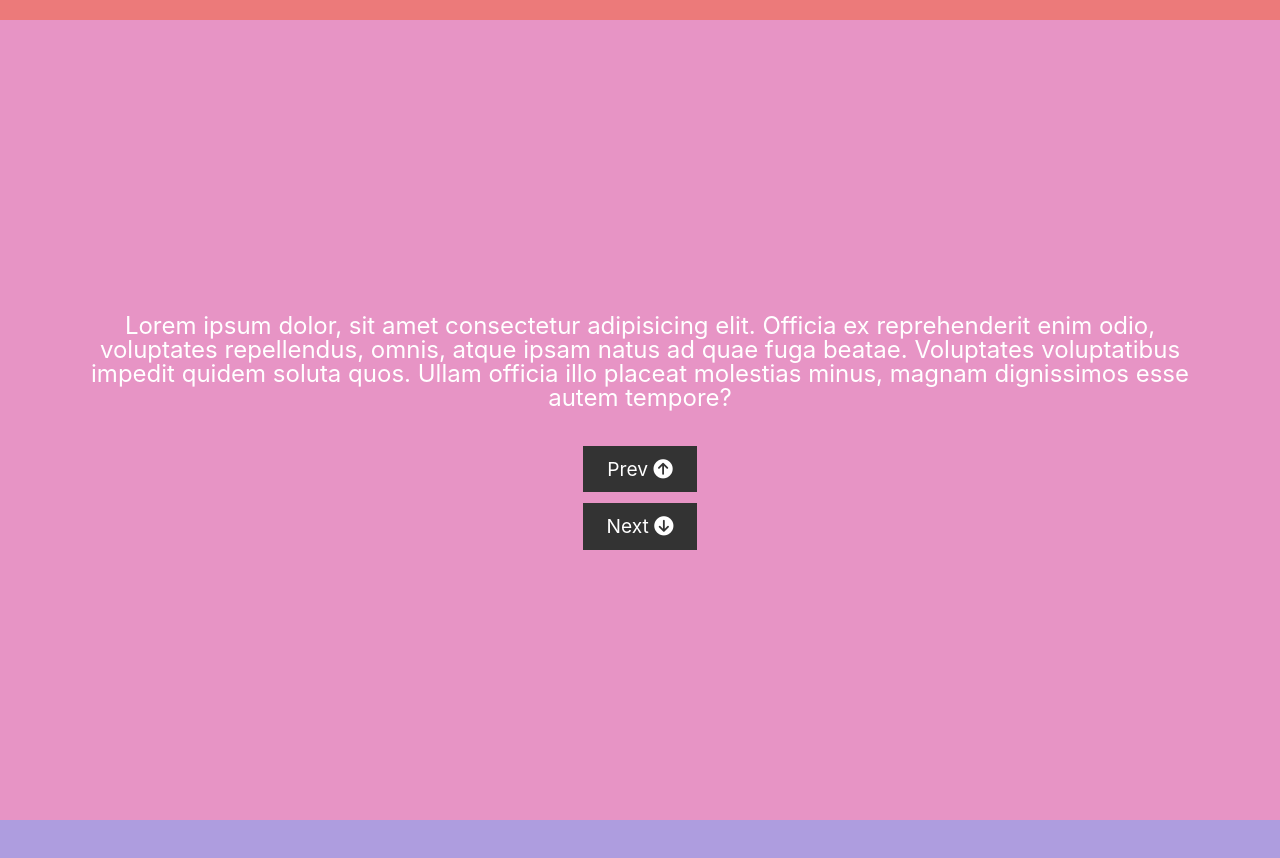
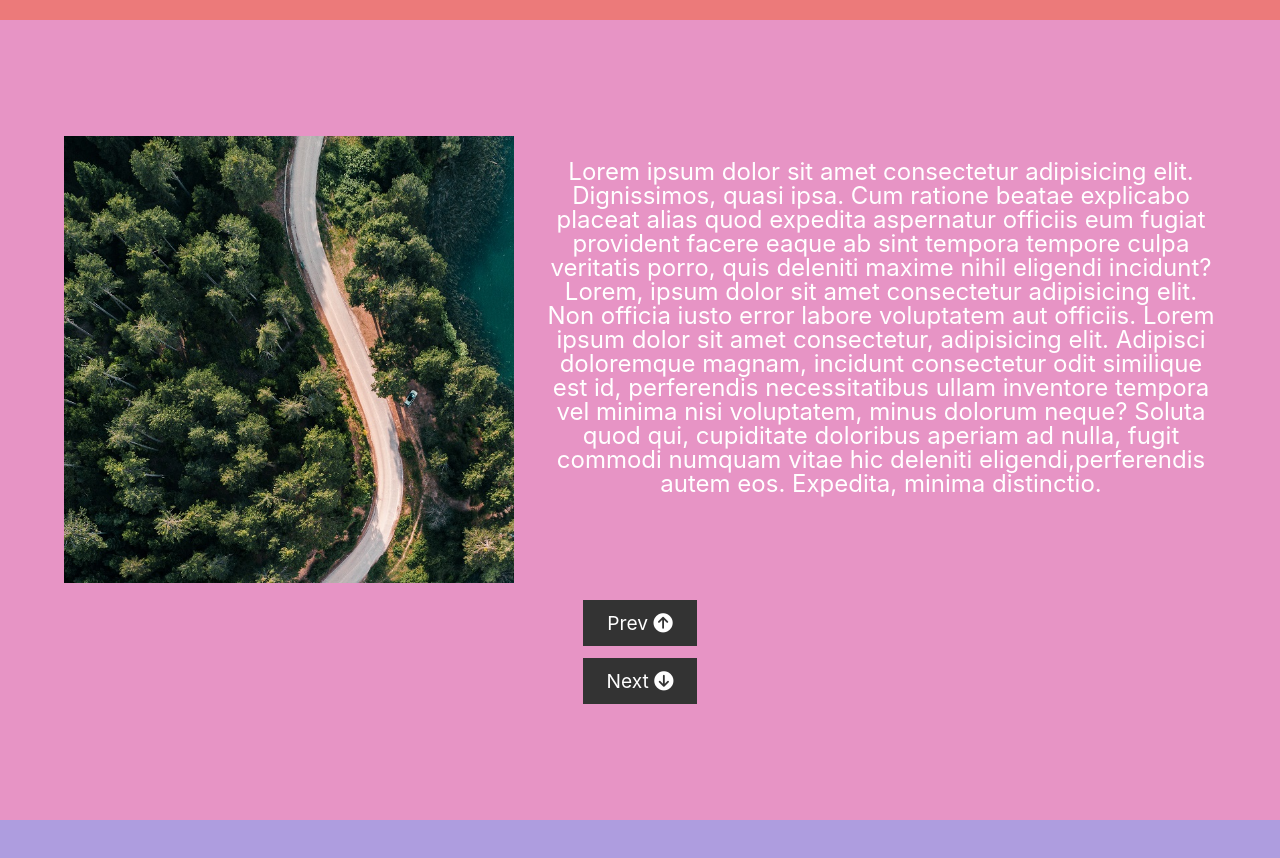
Before and after one commit to Divya-Palanisamy/simple-presentation, a plain HTML site: page index.html in a window 1280 px wide. Shown: the part 1580-2438 px from the top of the page. Drawn offline with nearby package versions, Linux system fonts and the light colour scheme.

Commit message:
image slide added

```diff
--- a/index.html
+++ b/index.html
@@ -29,14 +29,27 @@
         <a href="#slide-3" class="btn">Next <i class="fas fa-arrow-circle-down"></i></a>
     </section>
     <section id="slide-3" class="page">
-        <div>
-            <p>Lorem ipsum dolor, sit amet consectetur adipisicing elit. Officia
-                ex reprehenderit enim odio, voluptates repellendus, omnis, atque
-                ipsam natus ad quae fuga beatae. Voluptates voluptatibus impedit
-                quidem soluta quos. Ullam officia illo placeat molestias
-                minus, magnam dignissimos esse autem tempore?
-            </p>
+        <div class="split">
+            <div>
+                <img class="image" src="image.jpg" alt="image">
+            </div>
+            <div>
+                <p>Lorem ipsum dolor sit amet consectetur adipisicing elit. Dignissimos,
+                    quasi ipsa. Cum ratione beatae explicabo placeat alias quod expedita
+                    aspernatur officiis eum fugiat provident facere eaque ab sint tempora
+                    tempore culpa veritatis porro, quis deleniti maxime nihil eligendi incidunt?
+                    Lorem, ipsum dolor sit amet consectetur adipisicing elit. Non officia iusto
+                    error labore voluptatem aut officiis. Lorem ipsum dolor sit amet consectetur,
+                    adipisicing elit. Adipisci doloremque magnam, incidunt consectetur odit
+                    similique est id, perferendis necessitatibus ullam inventore tempora
+                    vel minima nisi voluptatem, minus dolorum neque? Soluta quod qui,
+                    cupiditate doloribus aperiam ad nulla, fugit commodi numquam vitae
+                    hic deleniti eligendi,perferendis autem eos. Expedita, minima distinctio.
+                </p>
+            </div>
+
         </div>
+
 
         <a href="#slide-2" class="btn">Prev <i class="fas fa-arrow-circle-up"></i> </a>
         <a href="#slide-4" class="btn">Next <i class="fas fa-arrow-circle-down"></i></a>
--- a/style.css
+++ b/style.css
@@ -24,6 +24,7 @@ body{
     align-items: center;
     text-align: center;
     justify-content: center;
+    width: auto;
     height: 100vh;
     padding-left: 4rem;
     padding-right: 4rem;
@@ -53,6 +54,15 @@ p{
     background: white;
     color: #333;
 }
+
+.page .split{
+    display: flex;
+    justify-content:space-around;
+}
+.split .image{
+    width: 450px;
+    padding-right: 2rem;
+}
 #slide-1 h1{
     transform: translateY(-1500px);
     animation: animate1 1s forwards ease-out;
```
Also changed, not shown: image.jpg (added).
